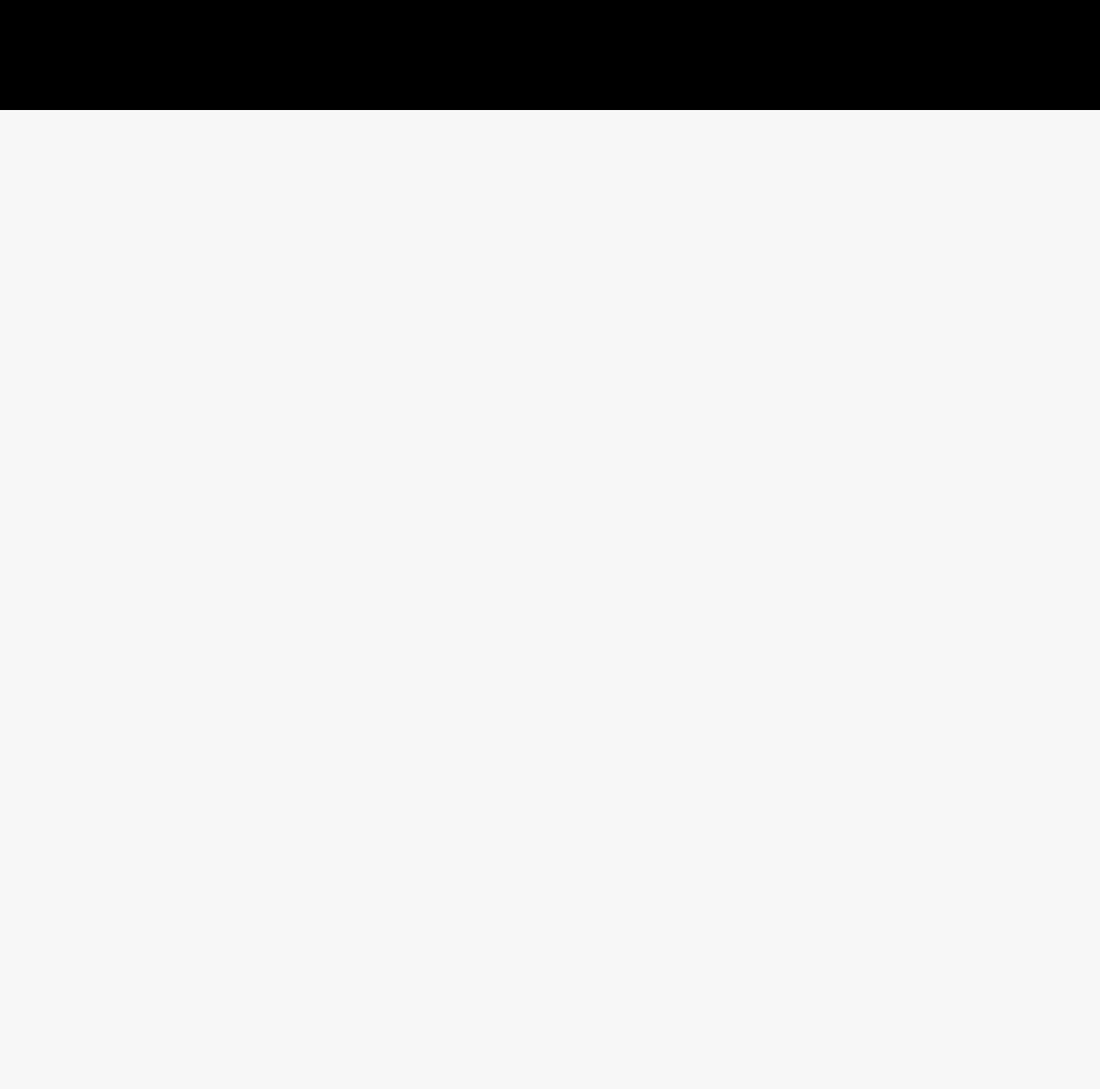
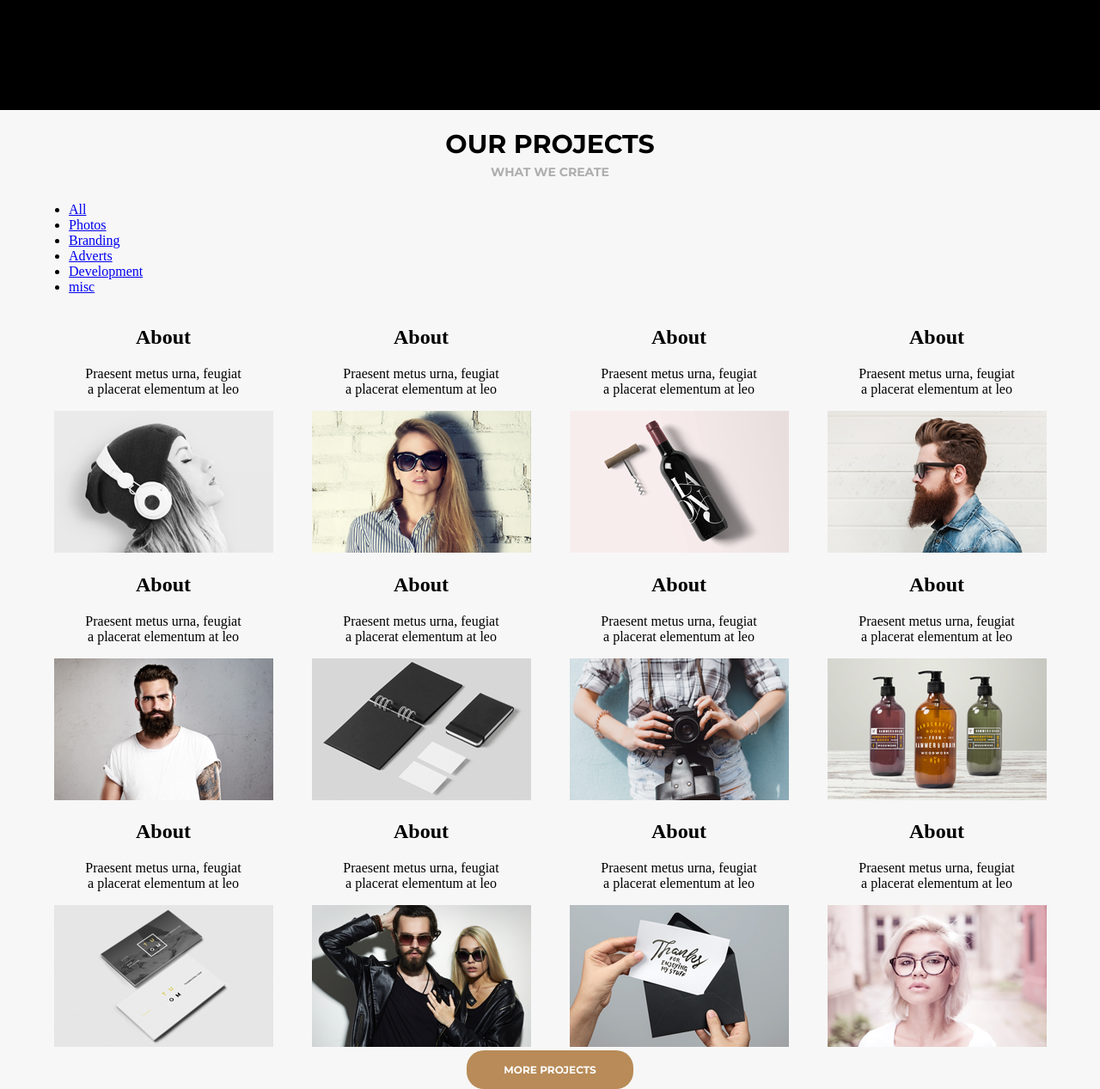
Before and after one commit to MichBrusilo/landing_page_awax, a website: page index.html in a window 1280 px wide. Shown: the part 1586-2853 px from the top of the page at 86% size. Before the commit the page ends 1714 px from the top, so only its background shows below. Drawn offline with Linux system fonts and the light colour scheme.

Commit message:
Add our projects section and images for this section

```diff
--- a/css/style.css
+++ b/css/style.css
@@ -284,3 +284,7 @@ nav a:hover {
   border-right: 2px solid #bebebe;
   border-left: 2px solid #bebebe;
 }
+
+.col-with-border {
+  border-right: 2px solid #bebebe;
+}
--- a/index.html
+++ b/index.html
@@ -59,7 +59,6 @@
 					</div>
 				</div>
 			</section>
-	</main>
 
 	<!-- Services -->
 
@@ -96,5 +95,152 @@
 				</div>
 			</section>
 
+	<!-- Our projects -->
 
+			<section class="container">
+				<div class="row">
+					<div class="col-12 col-m-12 col-s-12">
+						<h1 class="title">Our projects</h1>
+						<h2 class="subtitle">What we create</h2>
+					</div>
+				</div>
+
+				<div class="row">
+						<ul class="links">
+							<li><a href='#'>All</a></li>
+							<li><a href='#'>Photos</a></li>
+							<li><a href='#'>Branding</a></li>
+							<li><a href='#'>Adverts</a></li>
+							<li><a href='#'>Development</a></li>
+							<li><a href='#'>misc</a></li>
+						</ul>
+				</div>
+
+				<div class="gallery">
+
+					<div class="row row-of-gallery">
+						<div class="col-3 col-m-6 col-s-12 col-smaller1">
+							<div class="box">
+								<div class="layer">
+									<h1>About</h1>
+									<p>Praesent metus urna, feugiat<br>a placerat elementum at leo</p>
+								</div>
+								<img src="images/Img1.png" alt="">
+							</div>
+						</div>
+						<div class="col-3 col-m-6 col-s-12 col-smaller1">
+							<div class="box">
+								<div class="layer">
+									<h1>About</h1>
+									<p>Praesent metus urna, feugiat<br>a placerat elementum at leo</p>
+								</div>
+								<img src="images/Img2.png" alt="">
+							</div>
+						</div>
+						<div class="col-3 col-m-6 col-s-12 col-smaller1">
+							<div class="box">
+								<div class="layer">
+									<h1>About</h1>
+									<p>Praesent metus urna, feugiat<br>a placerat elementum at leo</p>
+								</div>
+								<img src="images/Img3.png" alt="">
+							</div>
+						</div>
+						<div class="col-3 col-m-6 col-s-12 col-smaller">
+							<div class="box">
+								<div class="layer">
+									<h1>About</h1>
+									<p>Praesent metus urna, feugiat<br>a placerat elementum at leo</p>
+								</div>
+								<img src="images/Img4.png" alt="">
+							</div>
+						</div>
+					</div>
+
+					<div class="row row-of-gallery">
+						<div class="col-3 col-m-6 col-s-12 col-smaller1">
+							<div class="box">
+								<div class="layer">
+									<h1>About</h1>
+									<p>Praesent metus urna, feugiat<br>a placerat elementum at leo</p>
+								</div>
+								<img src="images/Img5.png" alt="">
+							</div>
+						</div>
+						<div class="col-3 col-m-6 col-s-12 col-smaller1">
+							<div class="box">
+								<div class="layer">
+									<h1>About</h1>
+									<p>Praesent metus urna, feugiat<br>a placerat elementum at leo</p>
+								</div>
+								<img src="images/Img6.png" alt="">
+							</div>
+						</div>
+						<div class="col-3 col-m-6 col-s-12 col-smaller1">
+							<div class="box">
+								<div class="layer">
+									<h1>About</h1>
+									<p>Praesent metus urna, feugiat<br>a placerat elementum at leo</p>
+								</div>
+								<img src="images/Img7.png" alt="">
+							</div>
+						</div>
+						<div class="col-3 col-m-6 col-s-12 col-smaller">
+							<div class="box">
+								<div class="layer">
+									<h1>About</h1>
+									<p>Praesent metus urna, feugiat<br>a placerat elementum at leo</p>
+								</div>
+								<img src="images/img8.png" alt="">
+							</div>
+						</div>
+					</div>
+
+					<div class="row row-of-gallery">
+						<div class="col-3 col-m-6 col-s-12 col-smaller1">
+							<div class="box">
+								<div class="layer">
+									<h1>About</h1>
+									<p>Praesent metus urna, feugiat<br>a placerat elementum at leo</p>
+								</div>
+								<img src="images/Img9.png" alt="">
+							</div>
+						</div>
+						<div class="col-3 col-m-6 col-s-12 col-smaller1">
+							<div class="box">
+								<div class="layer">
+									<h1>About</h1>
+									<p>Praesent metus urna, feugiat<br>a placerat elementum at leo</p>
+								</div>
+								<img src="images/Img10.png" alt="">
+							</div>
+						</div>
+						<div class="col-3 col-m-6 col-s-12 col-smaller1">
+							<div class="box">
+								<div class="layer">
+									<h1>About</h1>
+									<p>Praesent metus urna, feugiat<br>a placerat elementum at leo</p>
+								</div>
+								<img src="images/Img11.png" alt="">
+							</div>
+						</div>
+						<div class="col-3 col-m-6 col-s-12 col-smaller">
+							<div class="box">
+								<div class="layer">
+									<h1>About</h1>
+									<p>Praesent metus urna, feugiat<br>a placerat elementum at leo</p>
+								</div>
+								<img src="images/Img12.png" alt="">
+							</div>
+						</div>
+					</div>
+				</div>
+
+				<div class="row">
+					<div class="col-12 col-m-12 col-s-12 col-btn">
+						<button class="buttons">More projects</button>
+					</div>
+				</div>
+			</section>
+	</main>
 </body>
```
Also changed, not shown: images/Img1.png (added), images/Img10.png (added), images/Img11.png (added), images/Img12.png (added), images/Img2.png (added), images/Img3.png (added), images/Img4.png (added), images/Img5.png (added), images/Img6.png (added), images/Img7.png (added), images/Img8.png (added), images/Img9.png (added).
